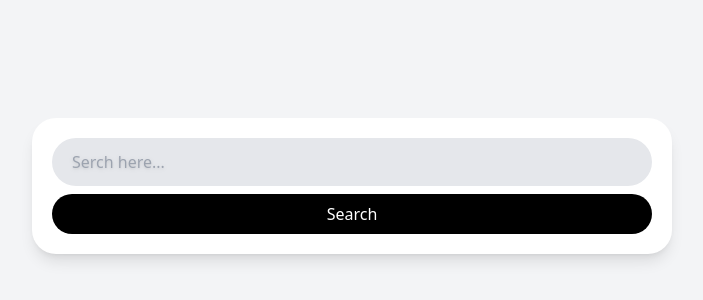
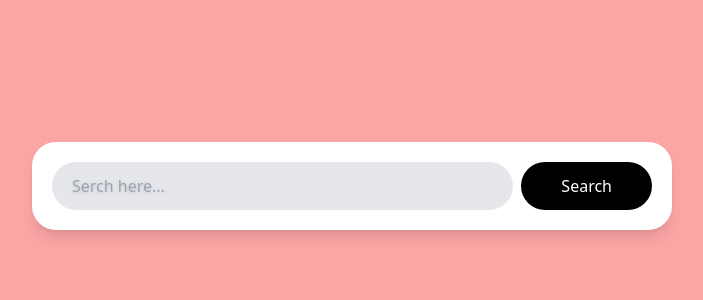
Before and after one commit to chanho2547/carrot-market-reloaded, a Next.js app: page / in a window 1280 px wide. Shown: the part 214-514 px from the top of the page, without its empty margins (288-991 px from the left). Built offline with nearby package versions, Linux system fonts and the light colour scheme.

Commit message:
반응형 버튼 적용 연습

```diff
--- a/app/page.tsx
+++ b/app/page.tsx
@@ -1,13 +1,13 @@
 export default function Home() {
   return (
-    <main className="bg-gray-100 h-screen flex items-center justify-center p-5">
-      <div className="bg-white w-full max-w-screen-sm shadow-lg p-5 rounded-3xl flex flex-col gap-2">
+    <main className="bg-gray-900 sm:bg-red-300 h-screen flex items-center justify-center p-5">
+      <div className="bg-white w-full max-w-screen-sm shadow-lg p-5 rounded-3xl flex flex-col md:flex-row gap-2">
         <input
           className="w-full rounded-full h-12  bg-gray-200 pl-5 outline-none ring ring-transparent focus:ring-orange-500 focus:ring-offset-2 transition-shadow placeholder:drop-shadow"
           type="text"
           placeholder="Serch here..."
         />
-        <button className="bg-black text-white py-2 rounded-full active:scale-90 transition-transform font-medium  outline-none ">
+        <button className="bg-black text-white py-2 rounded-full active:scale-90 transition-transform font-medium  outline-none md:px-10">
           Search
         </button>
       </div>
```
